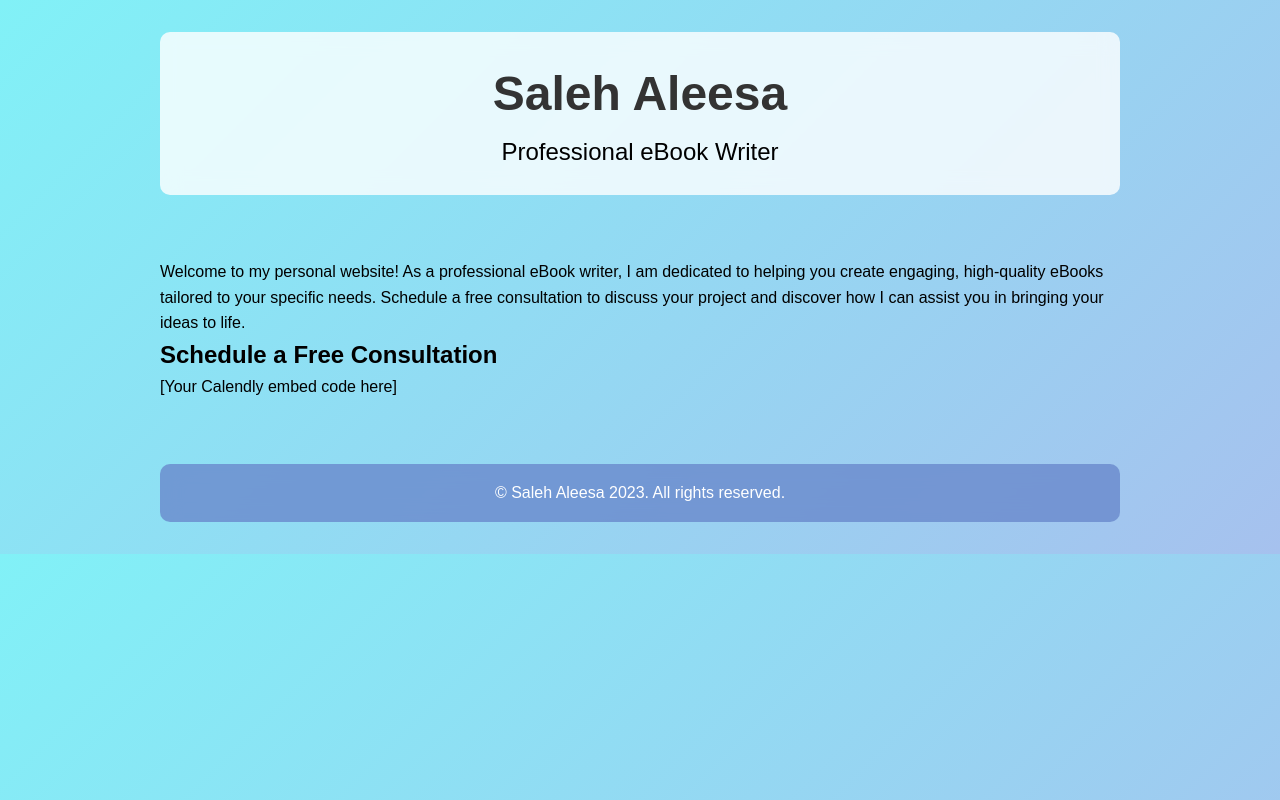
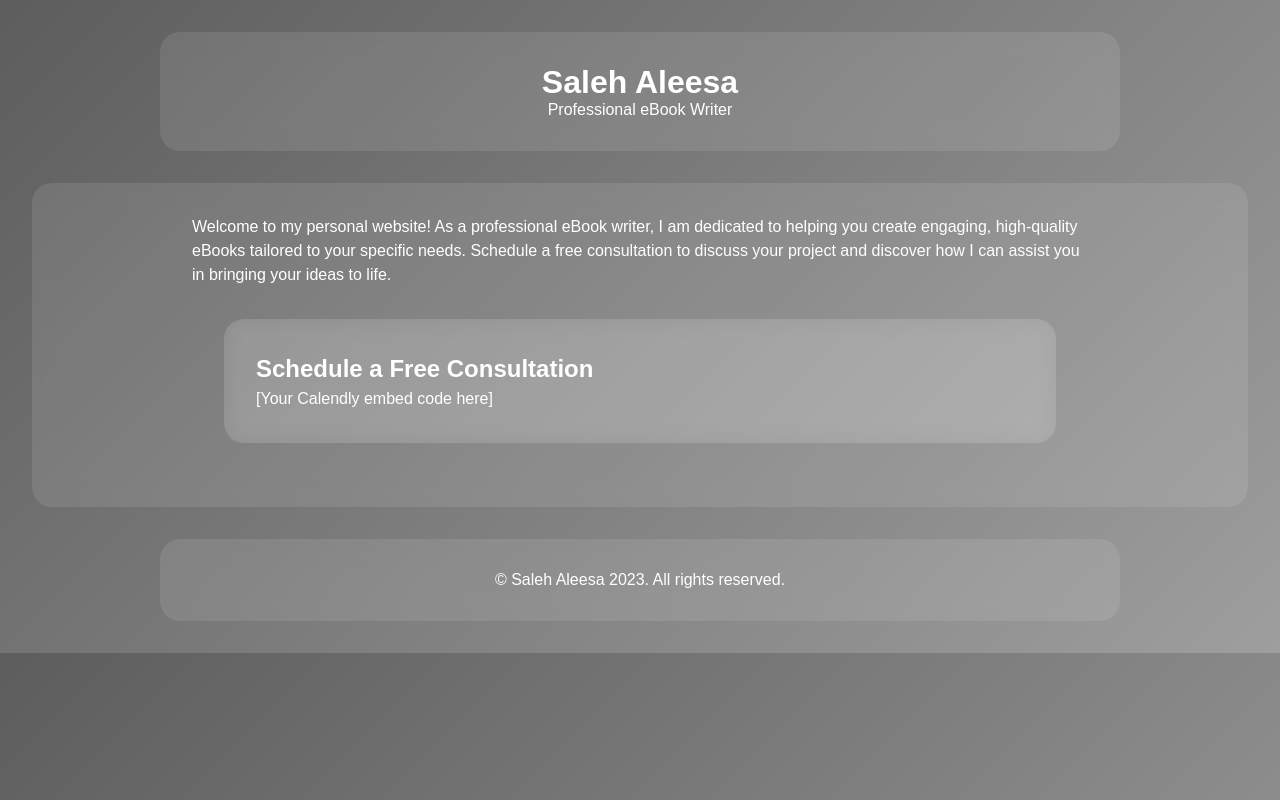
Before and after one commit to PolymathHero/polymathhero, a PHP site: page / in a window 1280 px wide. Run offline with PHP 8.4, Linux system fonts and the light colour scheme.

Commit message:
Update styles.css

```diff
--- a/styles.css
+++ b/styles.css
@@ -1,70 +1,37 @@
 * {
+    box-sizing: border-box;
     margin: 0;
     padding: 0;
-    box-sizing: border-box;
 }
 
 body {
     font-family: Arial, sans-serif;
-    line-height: 1.6;
-    background: linear-gradient(135deg, #81f1f7 0%, #a6c1ee 100%);
+    background: linear-gradient(135deg, #5d5d5d, #9e9e9e);
+    color: #fff;
 }
 
-.header {
-    background-color: rgba(255, 255, 255, 0.8);
-    padding: 1.5rem;
-    text-align: center;
+.header, .main, .footer, .calendly-wrapper {
+    background: rgba(255, 255, 255, 0.1);
     backdrop-filter: blur(10px);
-    border-radius: 10px;
+    border-radius: 20px;
+    padding: 2rem;
     margin: 2rem;
 }
 
-.header h1 {
-    font-size: 3rem;
-    color: #333;
-}
-
-.header p {
-    font-size: 1.5rem;
+.header h1, .header p {
+    text-align: center;
 }
 
 .main {
-    padding: 2rem 1rem;
+    line-height: 1.5;
 }
 
-.intro {
-    margin-bottom: 2rem;
+.footer {
     text-align: center;
 }
 
-.intro h2 {
-    font-size: 2rem;
-    margin-bottom: 1rem;
-}
-
-.cta-btn {
-    display: inline-block;
-    background-color: #6a89cc;
-    color: #fff;
-    padding: 0.5rem 1rem;
-    border-radius: 3px;
-    text-decoration: none;
-    font-size: 1rem;
-}
-
-.cta-btn:hover {
-    background-color: #4c6f9c;
-    cursor: pointer;
-}
-
-.footer {
-    background-color: rgba(106, 137, 204, 0.8);
-    padding: 1rem;
-    text-align: center;
-    color: #fff;
-    backdrop-filter: blur(10px);
-    border-radius: 10px;
-margin: 2rem;
+.calendly-wrapper {
+    margin-top: 2rem;
 }
 
 /* Media queries for responsiveness */
```
Lines whose indentation alone changed are shown as unchanged.
